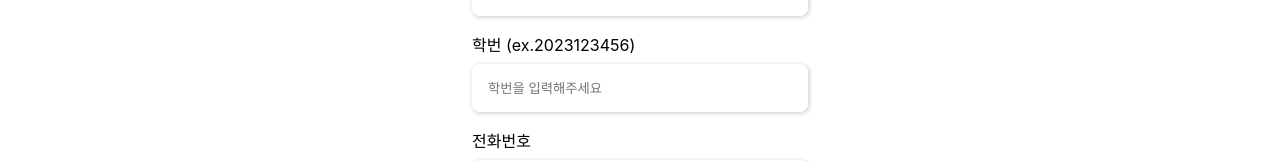
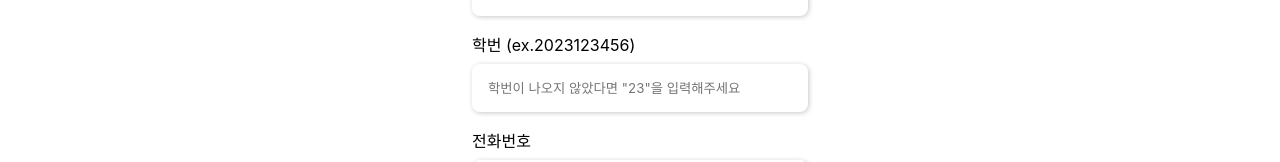
Before and after one commit to wnsah814/olburzip, a Next.js app: page /apply in a window 1280 px wide. Shown: the part 259-421 px from the top of the page. Built offline with nearby package versions, Linux system fonts and the light colour scheme; no server answers; the database is empty; a web font is replaced by a local one.

Commit message:
docs: apply page studentId

```diff
--- a/src/pages/about.tsx
+++ b/src/pages/about.tsx
@@ -12,7 +12,7 @@ const About: NextPage = () => {
             <Seo title="About" />
             <div className={styles.container}>
                 <div style={{ color: "var(--color-brown)" }}>
-                    🔽아래로 스크롤 하면 더 많은 정보가 준비되어 있어요!🔽
+                    🔽스크롤 하면 더 많은 정보가 준비되어 있어요🔽
                 </div>
                 <br />
                 <PageTitle title={"어리버리란?"} />
--- a/src/pages/apply.tsx
+++ b/src/pages/apply.tsx
@@ -30,6 +30,7 @@ const Apply: NextPage = () => {
         };
         getAllow();
     }, []);
+
     const apply = async (e: any) => {
         e.preventDefault();
         const nameData = nameRef.current.value;
@@ -81,6 +82,7 @@ const Apply: NextPage = () => {
                 <div className={styles.formWrapper}>
                     <h2 className={styles.title}>🐝얼벌 지원하기🐝</h2>
                     {allow ? (
+                        <>
                             <form className={styles.form}>
                                 <div className="part">
                                     <label htmlFor="name">이름</label>
@@ -101,7 +103,7 @@ const Apply: NextPage = () => {
                                         ref={idRef}
                                         className={styles.input}
                                         type="number"
-                                    placeholder="학번을 입력해주세요"
+                                        placeholder={`학번이 나오지 않았다면 "23"을 입력해주세요`}
                                     />
                                 </div>
                                 <div className="part">
@@ -140,13 +142,15 @@ const Apply: NextPage = () => {
 
                                 <button
                                     onClick={apply}
-                                className={[styles.input, styles.button].join(
-                                    " "
-                                )}
+                                    className={[
+                                        styles.input,
+                                        styles.button,
+                                    ].join(" ")}
                                 >
                                     지원하기
                                 </button>
                             </form>
+                        </>
                     ) : (
                         <div className="warning">
                             <span>아쉽지만 지금은 신청 기간이 아닙니다 !</span>
--- a/src/styles/Apply.module.css
+++ b/src/styles/Apply.module.css
@@ -1,12 +1,11 @@
 .container {
+    min-height: calc(100vh - 9rem);
     display: flex;
-    height: 100%;
-    flex-direction: column;
     align-items: center;
+    justify-content: center;
 }
 
 .formWrapper {
-    height: 100%;
     width: 25rem;
     max-width: 100vw;
     padding: 2rem;
@@ -15,6 +14,7 @@
 .form {
     height: 100%;
 }
+
 .title {
     text-align: center;
     margin-bottom: 2rem;
@@ -50,7 +50,6 @@
 }
 
 #introInput {
-    /* background-color: #f4f4f4; */
     max-width: 100%;
     min-width: 100%;
     min-height: 5rem;
```
Lines whose indentation alone changed are shown as unchanged.
